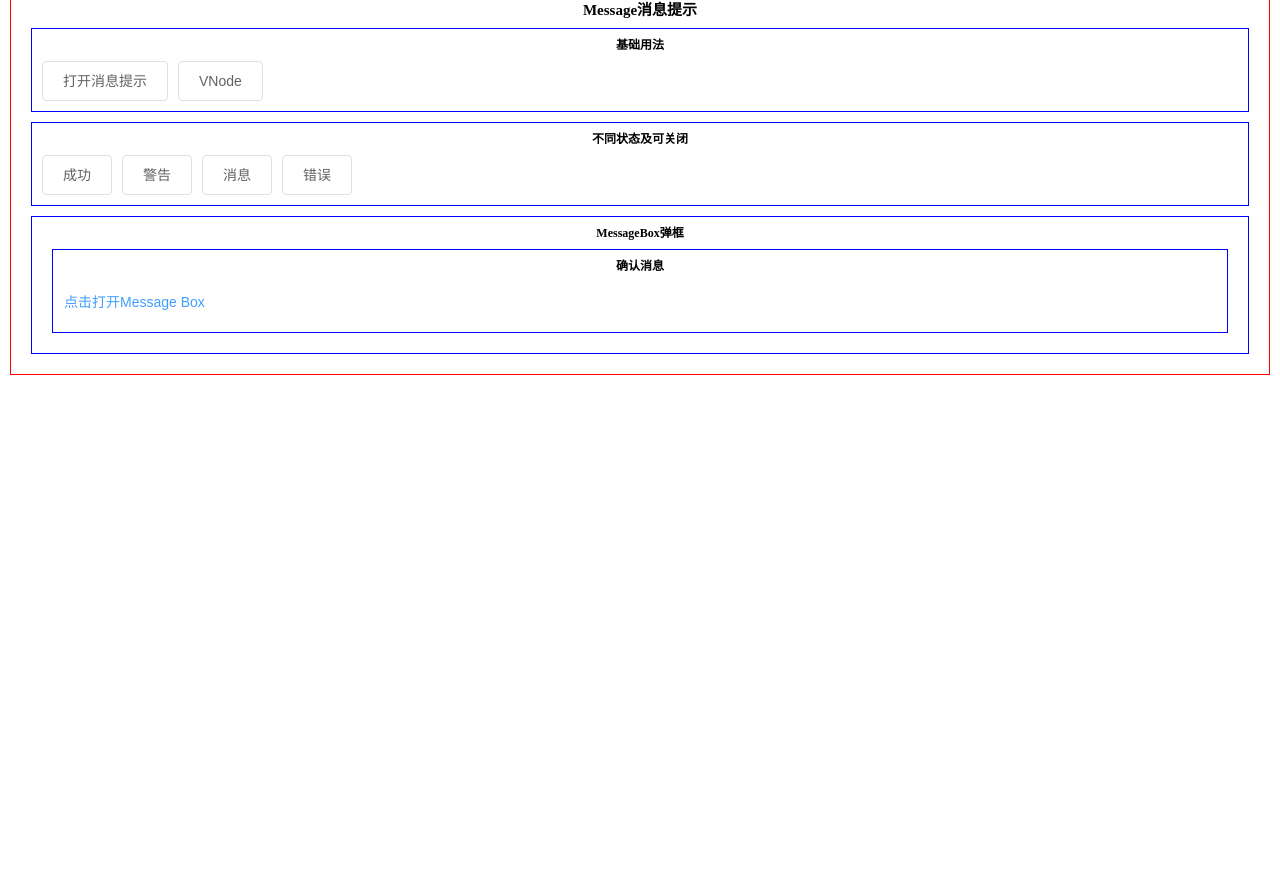
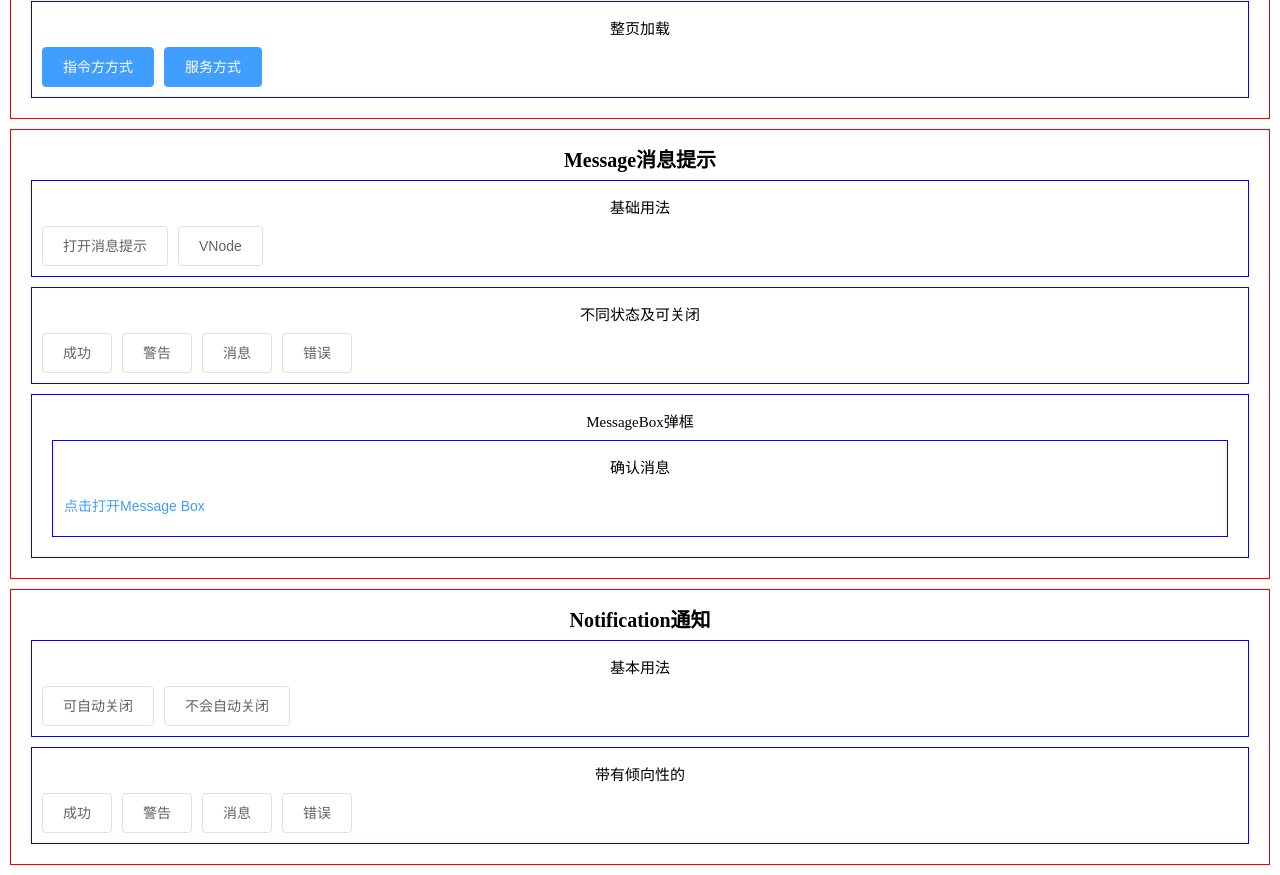
Before and after one commit to fuzongjian/vue-demos, a Vue app: page /#/element/notice in a window 1280 px wide. Shown: the part 1480-2355 px from the top of the page. Before the commit the page ends 1865 px from the top, so only its background shows below. Built offline with nearby package versions, Linux system fonts and the light colour scheme; what mint-ui, vue-resource would draw is missing.

Commit message:
element-ui学习完成

```diff
--- /dev/null
+++ b/src/components/element-ui/element-nav.vue
@@ -0,0 +1,145 @@
+<template>
+    <div>
+      <div class="container">
+        <p>NavMenu导航菜单</p>
+        <div class="item-container">
+          <p>顶栏</p>
+          <el-menu :default-active="activeIndex" class="el-menu-demo" mode="horizontal" @select="handleSelect" style="margin-bottom: 10px">
+            <el-menu-item index="1">处理中心</el-menu-item>
+            <el-submenu index="2">
+              <template slot="title">我的工作台</template>
+              <el-menu-item index="2-1">选项1</el-menu-item>
+              <el-menu-item index="2-2">选项2</el-menu-item>
+              <el-menu-item index="2-3">选项3</el-menu-item>
+            </el-submenu>
+            <el-menu-item index="3">订单管理</el-menu-item>
+          </el-menu>
+          <el-menu :default-active="activeIndex" mode="horizontal" @select="handleSelect" active-text-color="#ffd04b" background-color="#545c64" color="#fff" style="margin-bottom: 10px">
+            <el-menu-item index="1">处理中心</el-menu-item>
+            <el-submenu index="2">
+              <template slot="title">我的工作台</template>
+              <el-menu-item index="2-1">选项一</el-menu-item>
+              <el-menu-item index="2-2">选项二</el-menu-item>
+              <el-menu-item index="2-3">选项三</el-menu-item>
+            </el-submenu>
+            <el-menu-item index="3">订单管理</el-menu-item>
+          </el-menu>
+        </div>
+        <div class="item-container">
+          <p>侧栏</p>
+          <el-menu default-active="2" @open="handleopen" @close="handleClose" background-color="#545c64" text-color="#fff" active-text-color="#ffd04b" style="width: 200px">
+            <el-submenu index="1">
+              <template slot="title">
+                <i class="el-icon-location"></i>
+                <span>导航一</span>
+              </template>
+              <el-menu-item-group>
+                <template slot="title">分组一</template>
+                <el-menu-item index="1-1">选项一</el-menu-item>
+                <el-menu-item index="1-2">选项二</el-menu-item>
+              </el-menu-item-group>
+              <el-menu-item-group>
+                <template slot="title">分组二</template>
+                <el-menu-item index="1-3">选项三</el-menu-item>
+              </el-menu-item-group>
+              <el-submenu index="1-4">
+                <template slot="title">选项四</template>
+                <el-menu-item index="1-4-1">选项1</el-menu-item>
+              </el-submenu>
+            </el-submenu>
+            <el-menu-item index="2">
+              <i class="el-icon-menu"></i>
+              <span slot="title">导航二</span>
+            </el-menu-item>
+            <el-menu-item index="3">
+              <i class="el-icon-setting"></i>
+              <span slot="title">导航三</span>
+            </el-menu-item>
+          </el-menu>
+        </div>
+      </div>
+      <div class="container">
+        <p>下拉菜单</p>
+        <div class="item-container">
+          <p>基本用法</p>
+          <el-dropdown style="margin-left: 10px;margin-bottom: 10px">
+            <span class="el-dropdown-link">下拉菜单<i class="el-icon-arrow-down el-icon-right"></i></span>
+            <el-dropdown-menu slot="dropdown">
+              <el-dropdown-item>黄金糕</el-dropdown-item>
+              <el-dropdown-item>狮子头</el-dropdown-item>
+              <el-dropdown-item disabled>螺蛳粉</el-dropdown-item>
+              <el-dropdown-item>双皮奶</el-dropdown-item>
+            </el-dropdown-menu>
+          </el-dropdown>
+        </div>
+      </div>
+      <div class="container">
+        <p>Steps步骤条</p>
+        <div class="item-container">
+          <p>基本用法</p>
+          <el-steps :active="active" finish-status="success">
+            <el-step title="步骤一"></el-step>
+            <el-step title="步骤二"></el-step>
+            <el-step title="步骤三"></el-step>
+          </el-steps>
+          <el-button style="margin: 10px" @click="next">下一步</el-button>
+        </div>
+        <div class="item-container">
+          <p>带图标的步骤条</p>
+          <el-steps :active="1" style="margin: 10px">
+            <el-step title="步骤一" icon="el-icon-edit"></el-step>
+            <el-step title="步骤二" icon="el-icon-upload"></el-step>
+            <el-step title="步骤三" icon="el-icon-picture"></el-step>
+          </el-steps>
+        </div>
+      </div>
+    </div>
+</template>
+
+<script>
+    export default {
+        name: "element-nav",
+        data(){
+          return{
+            activeIndex: '1',
+            active: 0
+          }
+        },
+        methods:{
+          handleSelect(key,keypath){
+            console.log(key,keypath)
+          },
+          handleopen(key,keypath){
+            console.log(key,keypath)
+          },
+          handleClose(key,keypath){
+            console.log(key,keypath)
+          },
+          next(){
+            if(this.active++ > 2){
+              this.active=0
+            }
+          }
+        }
+    }
+</script>
+
+<style lang="stylus" rel="stylesheetstylus">
+  .container
+    margin 10px
+    border 1px solid red
+    p
+      margin-top 10px
+      text-align center
+      font-weight bold
+      font-size 20px
+    .item-container
+      margin 10px
+      border 1px solid blue
+      p
+        margin 10px auto
+        text-align center
+        font-weight bold
+        font-size 18px
+
+</style>
--- a/src/components/element-ui/element-notice.vue
+++ b/src/components/element-ui/element-notice.vue
@@ -73,6 +73,21 @@
         <p>确认消息</p>
         <el-button type="text" @click="openbox">点击打开Message Box</el-button>
       </div>
+    </div>
+  </div>
+  <div class="container">
+    <p>Notification通知</p>
+    <div class="item-container">
+      <p>基本用法</p>
+      <el-button plain @click="opennotice(1)">可自动关闭</el-button>
+      <el-button plain @click="opennotice(2)">不会自动关闭</el-button>
+    </div>
+    <div class="item-container">
+      <p>带有倾向性的</p>
+      <el-button @click="clickNum(1)">成功</el-button>
+      <el-button @click="clickNum(2)">警告</el-button>
+      <el-button @click="clickNum(3)">消息</el-button>
+      <el-button @click="clickNum(4)">错误</el-button>
     </div>
   </div>
 </div>
@@ -173,6 +188,47 @@
                 message: '已取消删除'
               })
             })
+          },
+          opennotice(index){
+            if (index === 1){
+              const  h = this.$createElement;
+              this.$notify({
+                title: '报告',
+                message: h('i',{style: 'color: teal'},"求知若渴，虚怀若谷")
+              })
+            }else{
+              this.$notify({
+                title: '提示',
+                message: '这是一条不会自动关闭的消息',
+                duration: 0
+              })
+            }
+          },
+          clickNum(index){
+            if (index === 1){
+              this.$notify({
+                title: '成功',
+                message: '这是一条成功的提示信息!!!',
+                type: 'success'
+              })
+            }else if(index === 2){
+              this.$notify({
+                title: '警告',
+                message: '这是一条警告信息!!!',
+                type: 'warning'
+              })
+            }else if(index === 3){
+              this.$notify({
+                title: '消息',
+                message: '这是一条信息!!!'
+              })
+            }else{
+              this.$notify({
+                title: '错误',
+                message: '这是一条错误信息!!!',
+                type: 'error'
+              })
+            }
           }
         }
     }
--- /dev/null
+++ b/src/components/element-ui/element-other.vue
@@ -0,0 +1,55 @@
+<template>
+<div>
+  <div class="container">
+    <p>其他</p>
+    <div class="item-container">
+      <p>Dialog对话框</p>
+        <el-button type="text" @click="dialogVisible=true">点击打开dialog</el-button>
+        <el-dialog title="提示" :visible.sync="dialogVisible" width="30%" :before-close="handleClose">
+          <span>这是一段信息</span>
+          <span slot="footer" class="dialog-footer">
+            <el-button @click="dialogVisible=false">取消</el-button>
+            <el-button type="primary" @click="dialogVisible=false">确认</el-button>
+          </span>
+        </el-dialog>
+    </div>
+  </div>
+</div>
+</template>
+
+<script>
+    export default {
+        name: "element-other",
+        data(){
+          return {
+            dialogVisible: false
+          }
+        },
+        methods:{
+          handleClose(done){
+            this.$confirm('确认关闭').then(_ =>{
+              done()
+            }).catch(_=>{})
+          }
+        }
+    }
+</script>
+
+<style lang="stylus" rel="stylesheetstylus">
+  .container
+    margin 10px
+    border 1px solid red
+    p
+      text-align center
+      font-weight bold
+      font-size 20px
+    .item-container
+      margin 10px
+      border 1px solid blue
+      p
+        text-align center
+        font-size 15px
+        font-weight normal
+
+
+</style>
--- a/src/router/index.js
+++ b/src/router/index.js
@@ -8,6 +8,8 @@ import elementcontainer from '../components/element-ui/element-container'
 import elementform from '../components/element-ui/element-form'
 import elementdata from '../components/element-ui/element-data'
 import elementnotice from '../components/element-ui/element-notice'
+import elementnav from '../components/element-ui/element-nav'
+import elementother from '../components/element-ui/element-other'
 Vue.use(Router)
 
 export default new Router({
@@ -77,6 +79,22 @@ export default new Router({
       meta: {
         title: '通知'
       }
+    },
+    {
+      path: '/element/nav',
+      name: 'element-nav',
+      component: elementnav,
+      meta: {
+        title: '导航栏'
+      }
+    },
+    {
+      path: '/element/other',
+      name: 'element-other',
+      component: elementother,
+      meta: {
+        title: '其他'
+      }
     }
   ]
 })
```
